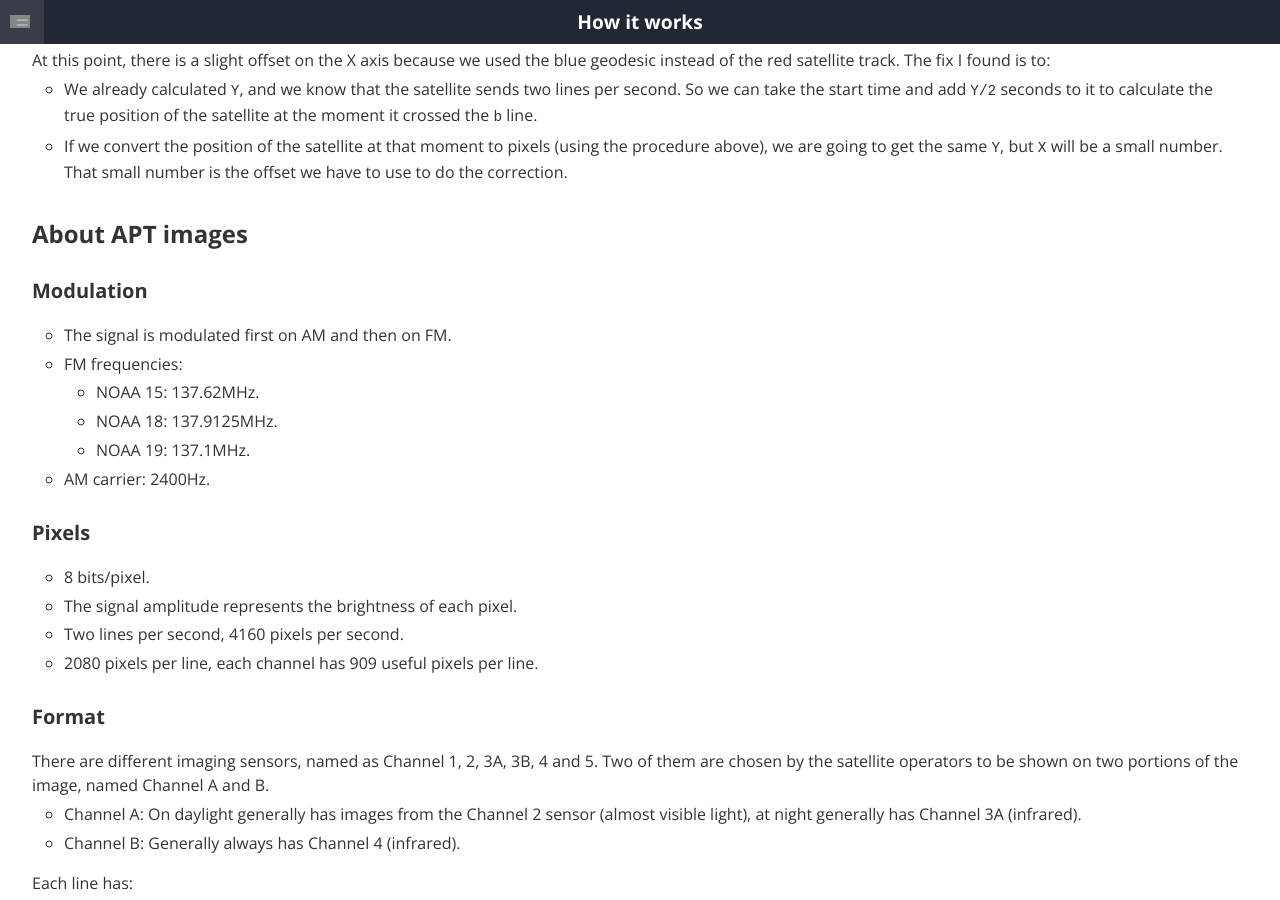
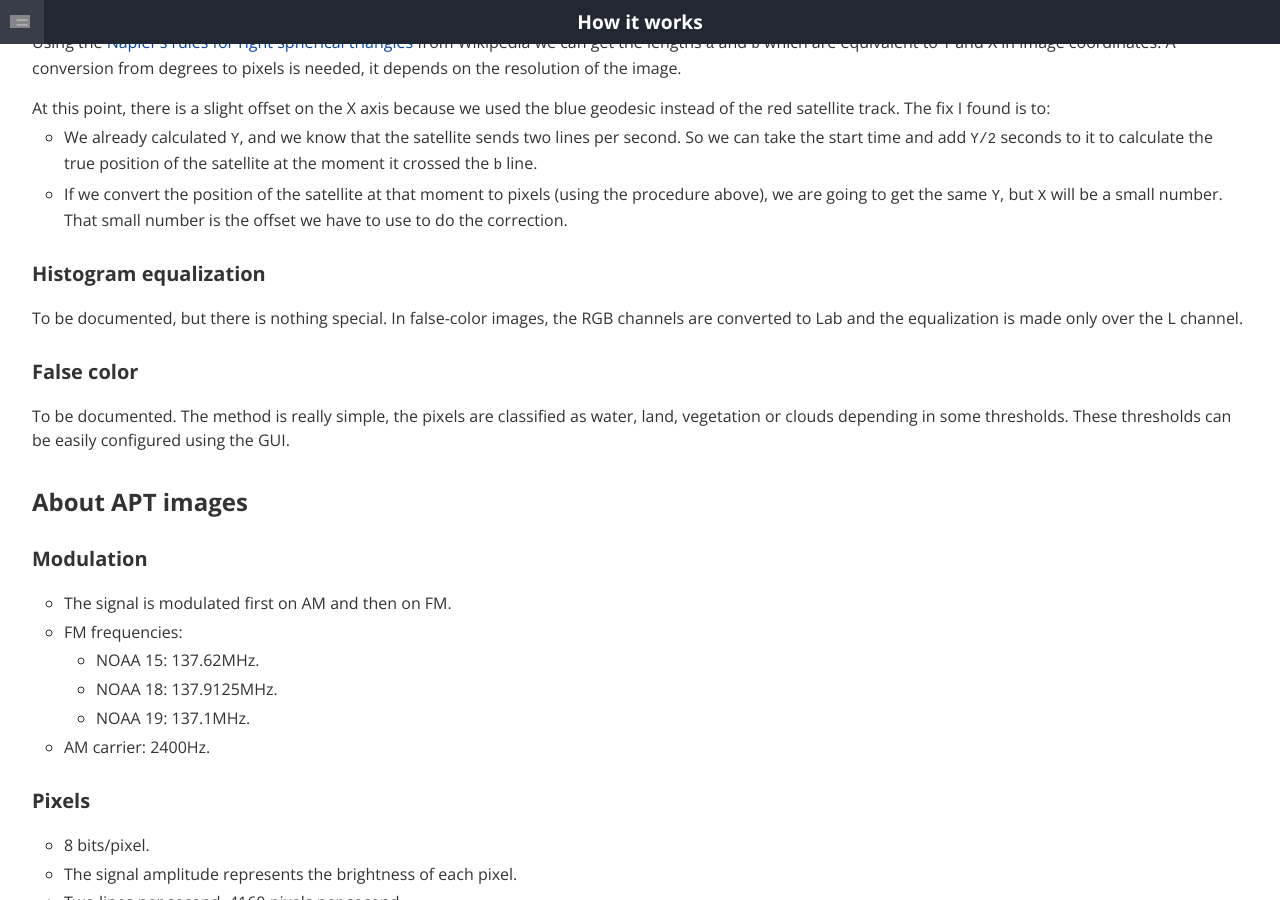
Before and after one commit to martinber/noaa-apt, a Jekyll site: the page built from docs/how-it-works.md, in a window 1280 px wide and 900 px high, scrolled down 8078 px. Built offline with Jekyll 4.4.1, drawn with Linux system fonts in a browser that asks for light colours; some of the changed text lies outside the part shown.

Commit message:
Updated website with new features and images

```diff
--- a/docs/how-it-works.md
+++ b/docs/how-it-works.md
@@ -239,6 +239,18 @@ geodesic instead of the red satellite track. The fix I found is to:
   small number. That small number is the offset we have to use to do the
   correction.
 
+### Histogram equalization
+
+To be documented, but there is nothing special. In false-color images, the RGB
+channels are converted to Lab and the equalization is made only over the L
+channel.
+
+### False color
+
+To be documented. The method is really simple, the pixels are classified as
+water, land, vegetation or clouds depending in some thresholds. These thresholds
+can be easily configured using the GUI.
+
 ## About APT images
 
 ### Modulation
```
Also changed, not shown: docs/development.md (+13 -2 lines), docs/guide.md (+5 -1 lines), docs/index.html (+46 -8 lines), docs/usage.md (+12 -1 lines), docs/images/gui.png, docs/images/gui_2.png (added), docs/images/index_sidebar.jpg, 1 other file.
